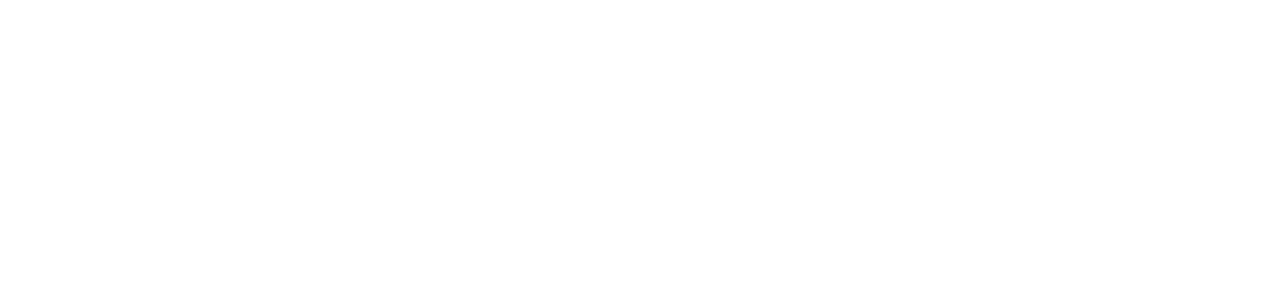
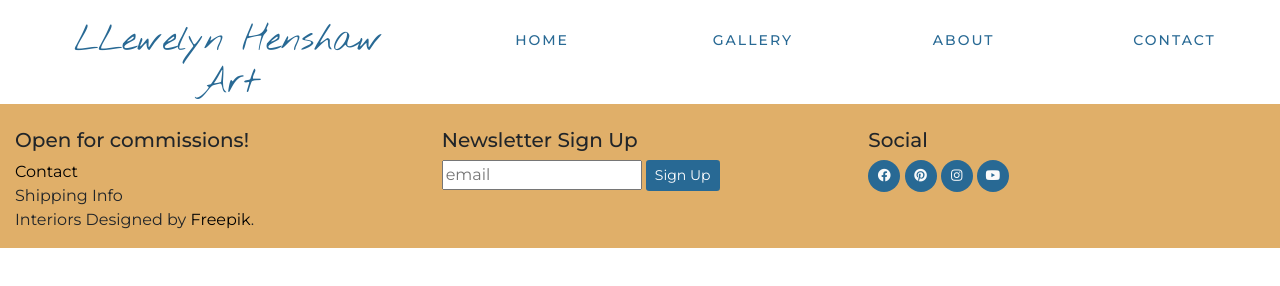
Before and after one commit to StienBoodts/CI-Portfolio-Project1, a plain HTML site: page contact.html in a window 1280 px wide. Drawn offline with nearby package versions, Linux system fonts and the light colour scheme.

Commit message:
added boilerplate to all html pages

```diff
--- a/assets/css/style.css
+++ b/assets/css/style.css
@@ -1,5 +1,3 @@
-@import url('https://fonts.googleapis.com/css2?family=Comforter&display=swap');
-@import url('https://fonts.googleapis.com/css2?family=Zen+Kurenaido&display=swap');
 @import url('https://fonts.googleapis.com/css2?family=Montserrat:ital,wght@0,100;0,200;0,300;0,400;0,500;0,600;0,700;0,800;0,900;1,100;1,200;1,300;1,400;1,500;1,600;1,700;1,800;1,900&display=swap');
 @import url('https://fonts.googleapis.com/css2?family=Nothing+You+Could+Do&display=swap');
 
@@ -153,7 +151,7 @@ header {
 .frontpage-artwork {
     height: 250px;
     width: 300px;
-    padding-top: 30px;
+    padding-top: 10px;
     padding-bottom: 30px;
 }
 
--- a/contact.html
+++ b/contact.html
@@ -0,0 +1,96 @@
+<!DOCTYPE html>
+<html lang="en">
+<head>
+    <meta charset="UTF-8">
+    <meta http-equiv="X-UA-Compatible" content="IE=edge">
+    <meta name="viewport" content="width=device-width, initial-scale=1.0">
+    <link rel="stylesheet" href="https://maxcdn.bootstrapcdn.com/bootstrap/4.2.1/css/bootstrap.min.css"/>
+    <link rel="stylesheet" href="https://pro.fontawesome.com/releases/v5.10.0/css/all.css" integrity="sha384-AYmEC3Yw5cVb3ZcuHtOA93w35dYTsvhLPVnYs9eStHfGJvOvKxVfELGroGkvsg+p" crossorigin="anonymous"/>
+    <link rel="stylesheet" href="https://cdnjs.cloudflare.com/ajax/libs/hover.css/2.1.1/css/hover-min.css" type="text/css" />
+    <link rel="stylesheet" href="assets/css/style.css" type="text/css" />
+    <title>LLH Art</title>
+</head>
+<body>
+    <header>
+        <div class="row no-gutter">
+            <div class="col-md-4">
+                <h1 class="logo"><a href="index.html">LLewelyn Henshaw Art</a></h1>
+            </div>
+            <div class="col-md-8">
+                        <ul id="nav" class="list-inline menucontainer">
+                            <li class="col-6 col-sm-3 list-inline-item menuitem">
+                                <a href="index.html"><span>Home</span></a>
+                            </li>
+                            <li class="col-6 col-sm-3 list-inline-item menuitem">
+                                <a href="gallery.html"><span>Gallery</span></a>
+                            </li>
+                            <li class="col-6 col-sm-3 list-inline-item menuitem">
+                                <a href="about.html"><span>About</span></a>
+                            </li>
+                            <li class="col-6 col-sm-3 list-inline-item menuitem">
+                                <a href="contact.html"><span>Contact</span></a>
+                            </li>
+                        </ul>
+                </div>
+            </div>
+    </header>
+    <section>
+
+    </section>
+    <footer class="container-fluid">
+        <div class="row">
+            <div class="col-sm-4">
+                <p class="inline-block">
+                    <ul class="footer-info">
+                        <li><h5>Open for commissions!</h5></li>
+                        <li><a href="contact.html">Contact</a></li>
+                        <li>Shipping Info</li>
+                        <li>Interiors Designed by <a href="https://www.freepik.com/search?format=search&query=wall%20art%20mockup&selection=1" target="_blank">Freepik</a>.</li>
+                    </ul>
+                </p>
+            </div>
+            <div class="col-sm-4">
+                <p class="inline-block newsletter-signup">
+                    <h5>Newsletter Sign Up</h5>
+                    <form>
+                        <input type="email" name="email" id="emailaddress" placeholder="email" class="email-input">
+                        <button type="submit" class="btn btn-sm btn-blue btn-newsletter">Sign Up</button>
+                    </form>
+                </p>
+            </div>
+            <div class="col-sm-4">
+                <p class="inline-block">
+                    <h5>Social</h5>
+                    <ul class="list-inline social-links">
+                        <li class="list-inline-item">
+                            <a target="_blank" href="#">
+                                <i class="fab fa-facebook" aria-hidden="true"></i>
+                                <span class="sr-only">Facebook</span>
+                            </a>
+                        </li>
+                        <li class="list-inline-item">
+                            <a target="_blank" href="#">
+                                <i class="fab fa-pinterest" aria-hidden="true"></i>
+                                <span class="sr-only">Pinterest</span>
+                            </a>
+                        </li>
+                        <li class="list-inline-item">
+                            <a target="_blank" href="#">
+                                <i class="fab fa-instagram" aria-hidden="true"></i>
+                                <span class="sr-only">Instagram</span>
+                            </a>
+                        </li>
+                        <li class="list-inline-item">
+                            <a target="_blank" href="#">
+                                <i class="fab fa-youtube" aria-hidden="true"></i>
+                                <span class="sr-only">YouTube</span>
+                            </a>
+                        </li>
+                    </ul>
+
+                </p>
+            </div>
+        </div>
+    </footer>
+</body>
+</html>
```
Also changed, not shown: gallery.html (+96 -0 lines), index.html (+1 -1 lines), shipping.html (added, +96 -0 lines).
